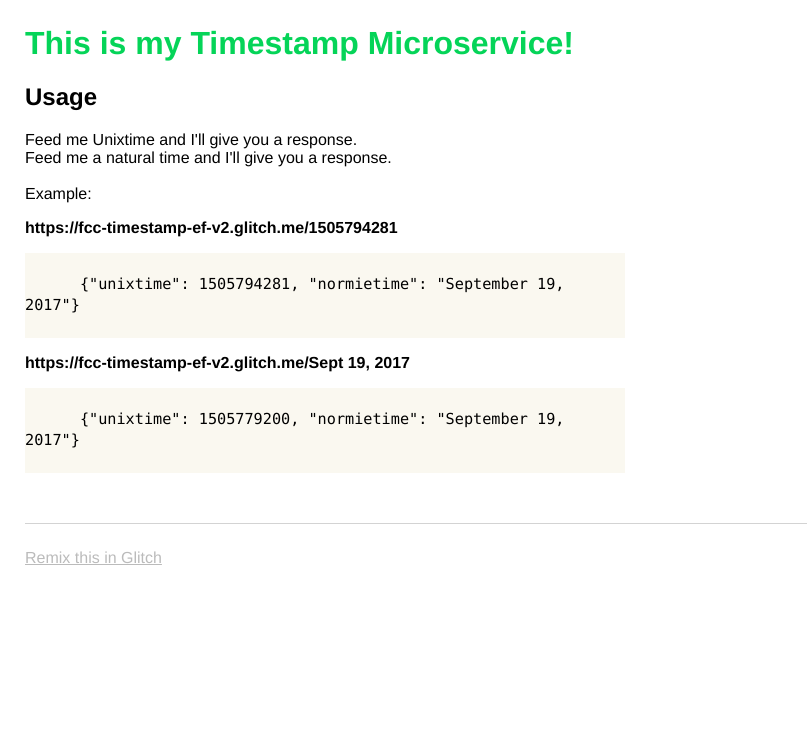
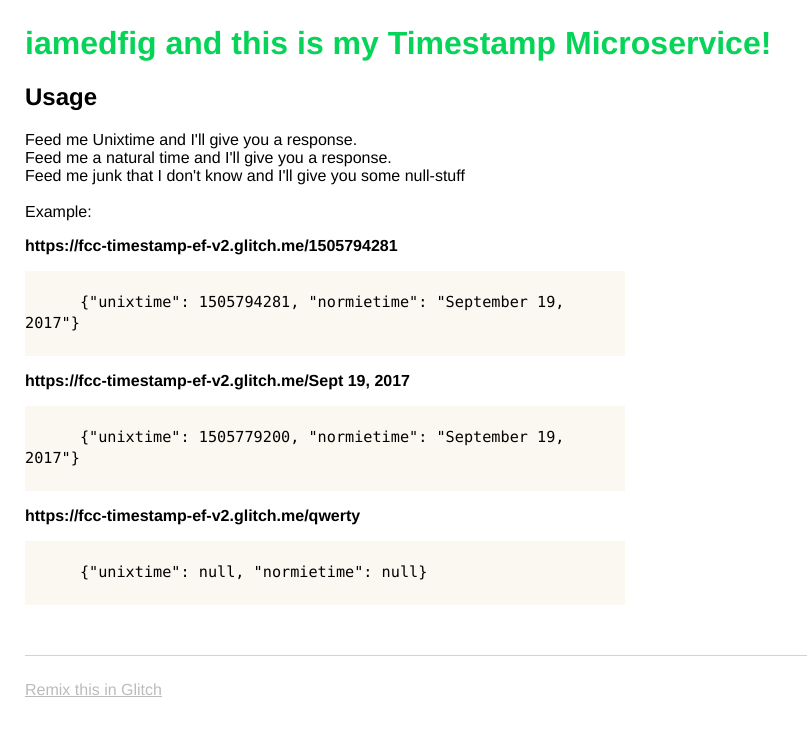
Before and after one commit to edfig/fcc-timestamp, a website: page views/index.html in a window 1280 px wide. Shown: the whole page, without its empty margins (0-807 px from the left). Drawn offline with nearby package versions, Linux system fonts and the light colour scheme; no server answers.

Commit message:
Exporting to edfig/fcc-timestamp

```diff
--- a/views/index.html
+++ b/views/index.html
@@ -10,7 +10,7 @@
 <!DOCTYPE html>
 <html>
   <head>
-    <title>This is my Timestamp Microservice!</title>
+    <title>Timestamp stuff</title>
     <meta name="description" content="Something I'm doing because of Free Code Camp">
     <link id="favicon" rel="icon" href="https://glitch.com/edit/favicon-app.ico" type="image/x-icon">
     <meta charset="utf-8">
@@ -21,7 +21,7 @@
   <body>
     <header>
       <h1>
-        This is my Timestamp Microservice!
+        iamedfig and this is my Timestamp Microservice!
       </h1>
     </header>
 <!--
@@ -43,7 +43,8 @@
     </h2>
     <p>
       Feed me Unixtime and I'll give you a response.<br/>
-      Feed me a natural time and I'll give you a response.<br/><br/>
+      Feed me a natural time and I'll give you a response.<br/>
+      Feed me junk that I don't know and I'll give you some null-stuff<br/><br/>
       Example:<br/>
     </p>
     <span class="bold">https://fcc-timestamp-ef-v2.glitch.me/1505794281</span>
@@ -55,6 +56,12 @@
     </p>
     <p class="code">
       {"unixtime": 1505779200, "normietime": "September 19, 2017"}
+    </p>
+    <p>
+      <span class="bold">https://fcc-timestamp-ef-v2.glitch.me/qwerty</span>
+    </p>
+    <p class="code">
+      {"unixtime": null, "normietime": null}
     </p>
     <footer>
       <a href="https://glitch.com">
```
